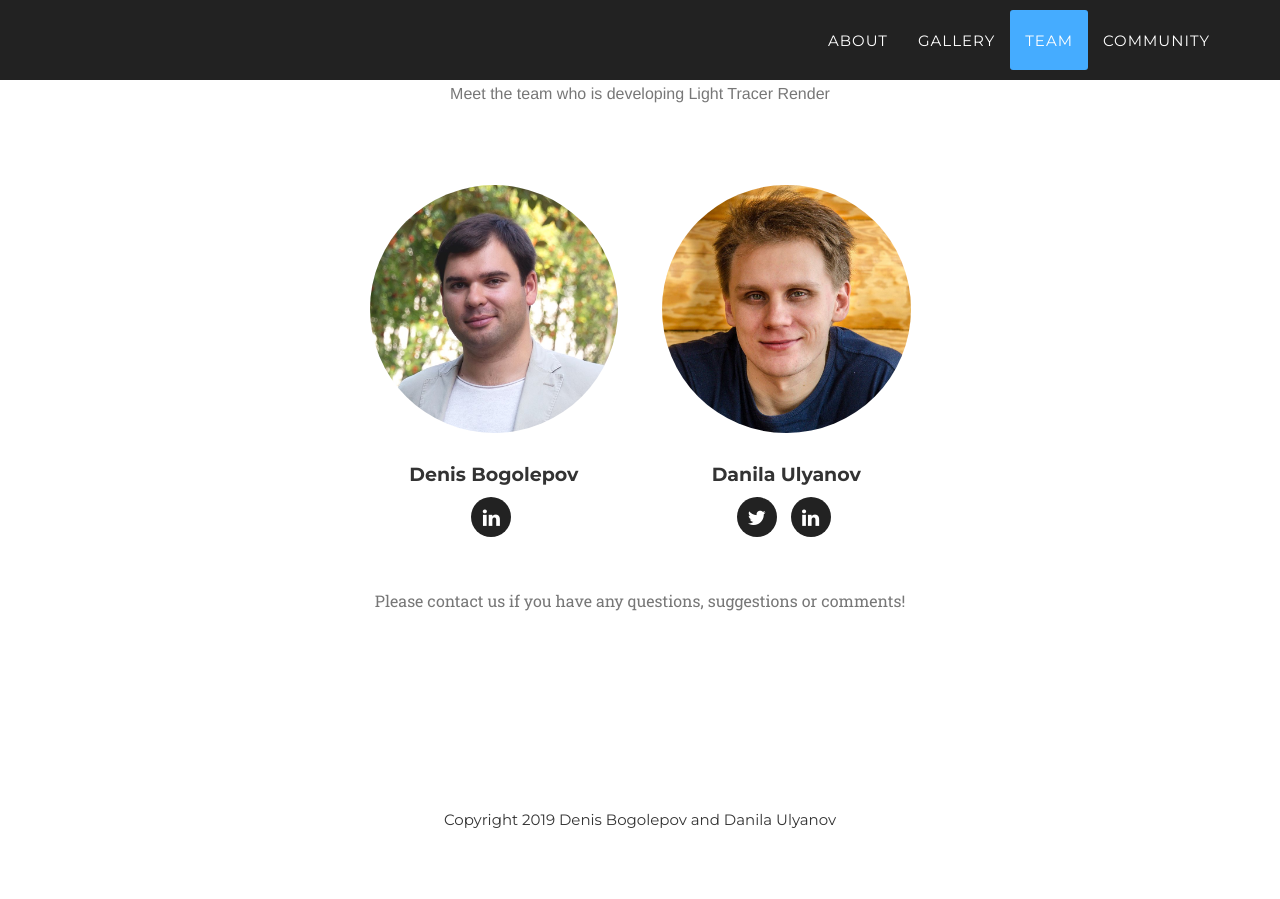
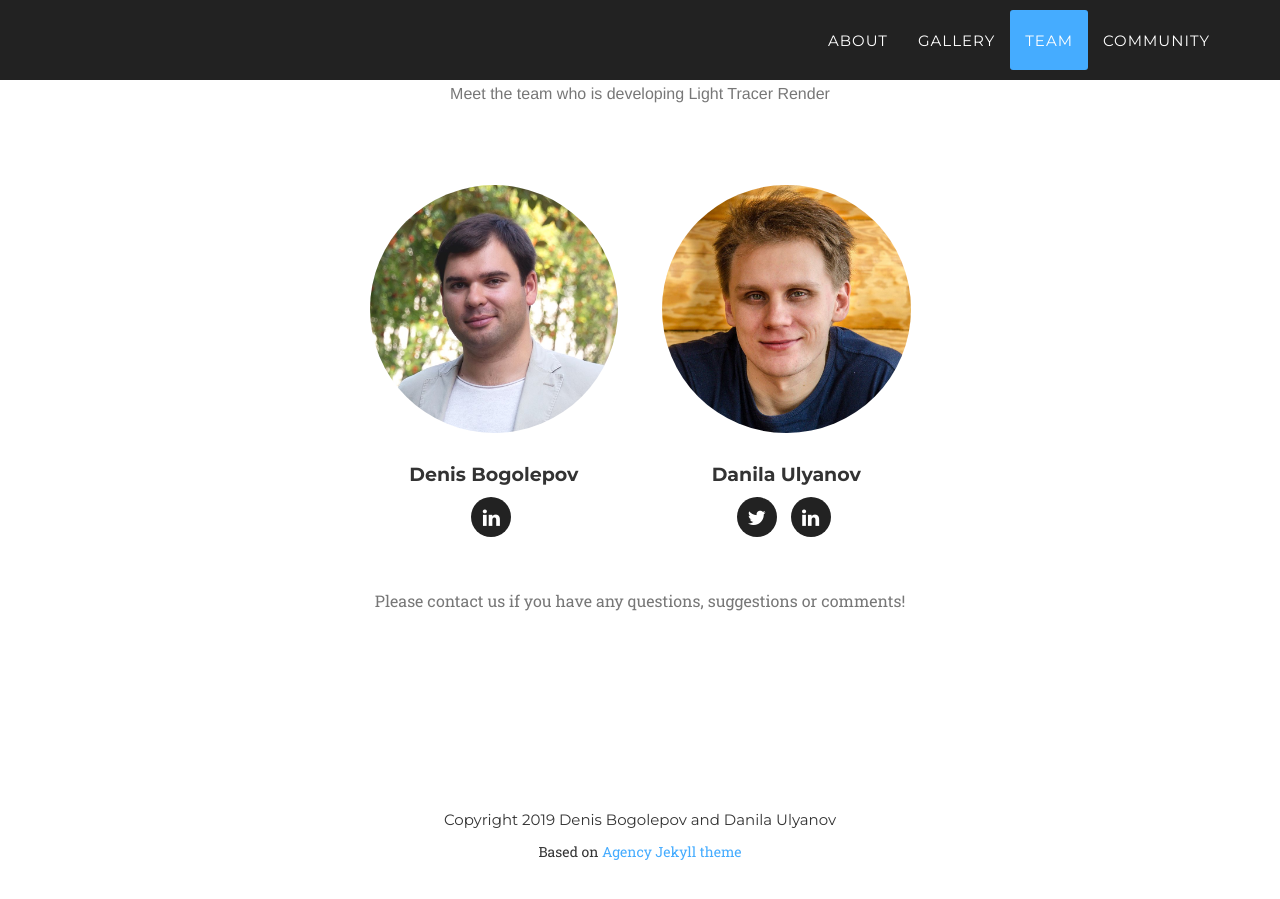
Before and after one commit to light-tracer/lighttracer.org, a Jekyll site: the page built from index.html, in a window 1280 px wide and 900 px high, scrolled down 3835 px. Built offline with Jekyll 4.4.1, drawn with Linux system fonts in a browser that asks for light colours; some web fonts are replaced; before the commit the page ends 4700 px from its top, so only the background shows below that.

Commit message:
Add link to Jekyll theme.

```diff
--- a/_includes/footer.html
+++ b/_includes/footer.html
@@ -4,6 +4,10 @@
                 <div class="col-lg-12 text-center">
                     <span class="copyright">Copyright {{ 'now' | date: "%Y" }} Denis Bogolepov and Danila Ulyanov</span>
                 </div>
+
+				<div class="col-lg-12 text-center">
+                    <p>Based on <a href="https://github.com/y7kim/agency-jekyll-theme">Agency Jekyll theme</a></p>
+                </div>
             </div>
         </div>
     </footer>
```
